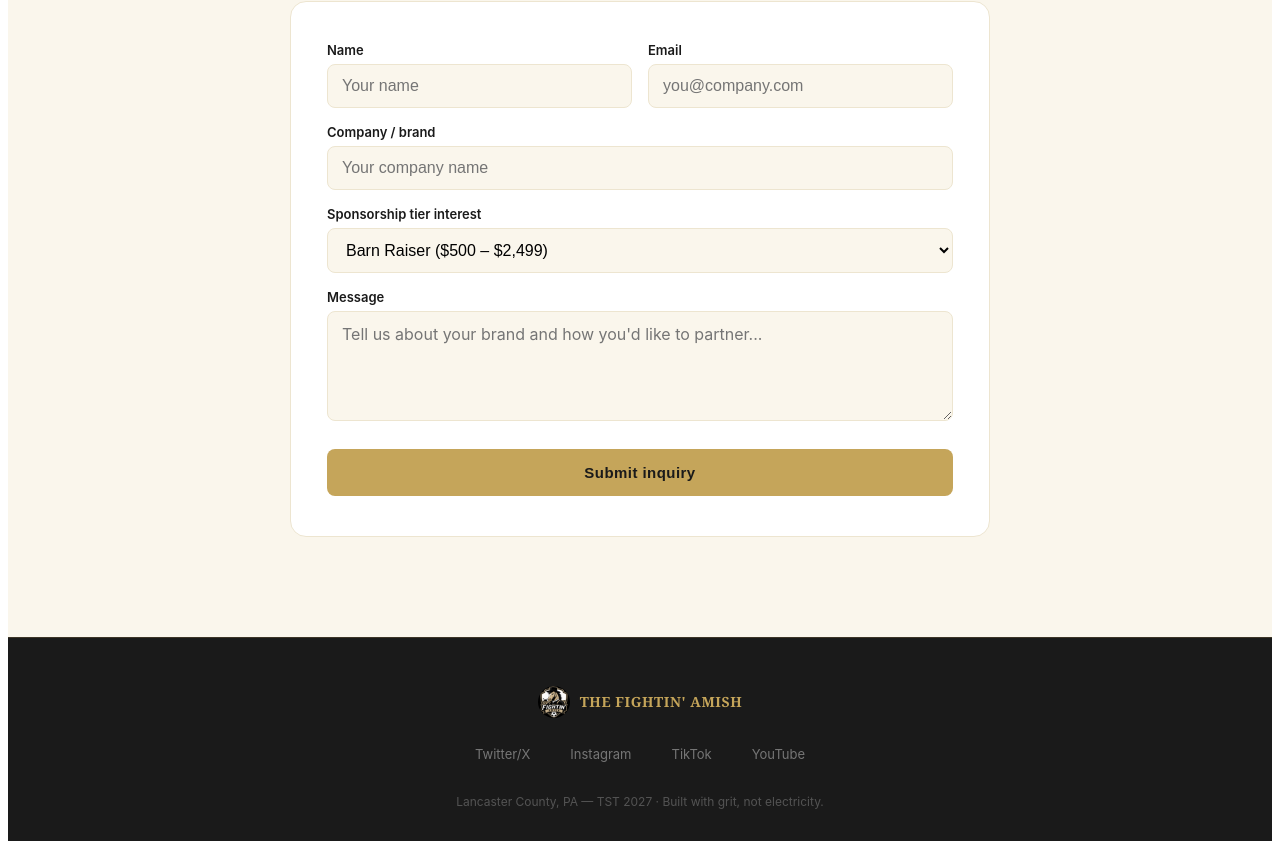
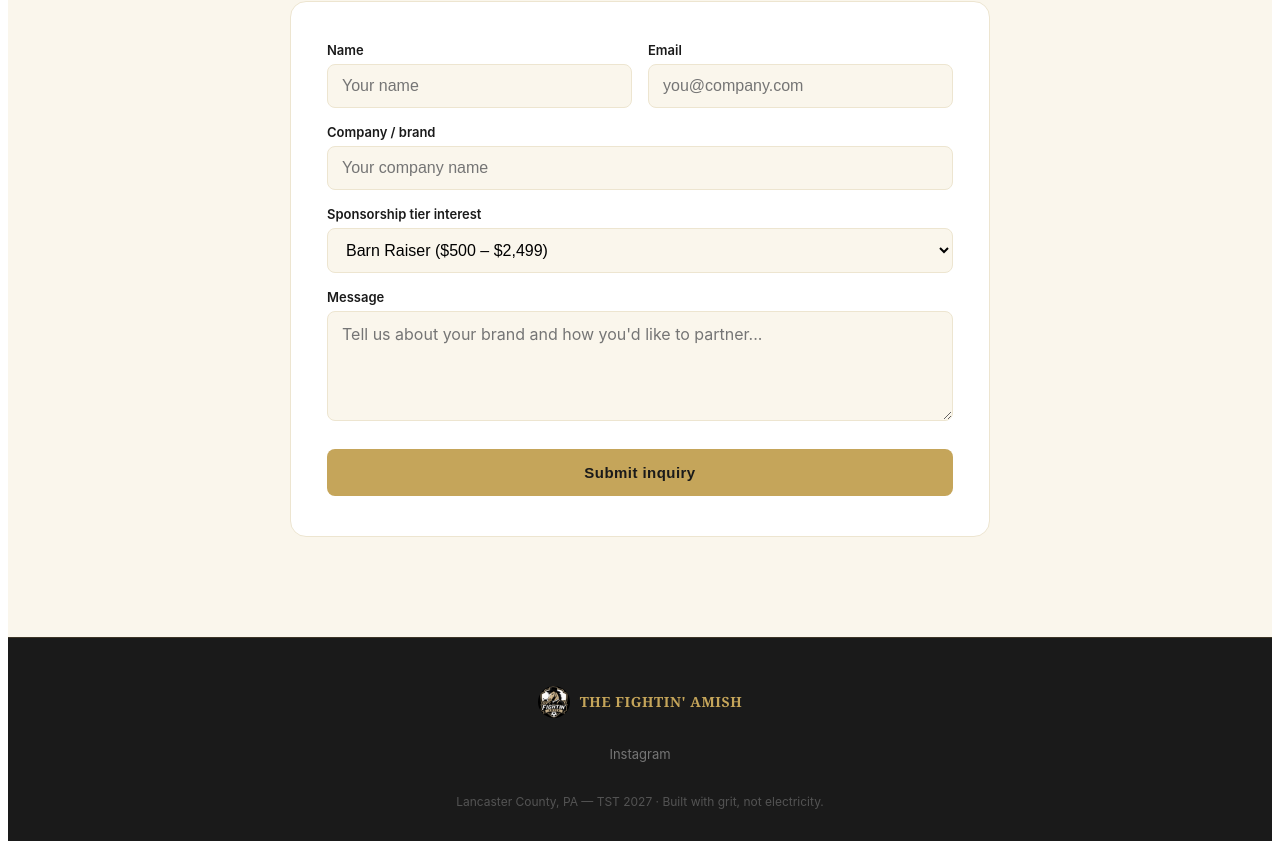
Before and after one commit to eliasbetancourt/fightin-amish-site, a React (Vite) app: page / in a window 1280 px wide. Shown: the part 5268-6117 px from the top of the page. Built offline with nearby package versions, Linux system fonts and the light colour scheme.

Commit message:
fix: GA4 CSP, OG URLs, Instagram-only footer link

```diff
--- a/src/App.jsx
+++ b/src/App.jsx
@@ -1009,9 +1009,7 @@
         </div>
 
         <div style={{ display: "flex", gap: isMobile ? 16 : 32, justifyContent: "center", flexWrap: "wrap", marginBottom: 24 }}>
-          {["Twitter/X", "Instagram", "TikTok", "YouTube"].map((s) => (
-            <span key={s} style={{ fontSize: 13, color: "rgba(255,255,255,0.4)", cursor: "pointer", padding: "8px 4px" }}>{s}</span>
-          ))}
+          <a href="https://www.instagram.com/thefightinamish_/" target="_blank" rel="noopener noreferrer" style={{ fontSize: 13, color: "rgba(255,255,255,0.4)", textDecoration: "none", padding: "8px 4px" }}>Instagram</a>
         </div>
 
         <div style={{ fontSize: 12, color: "rgba(255,255,255,0.25)" }}>
```
